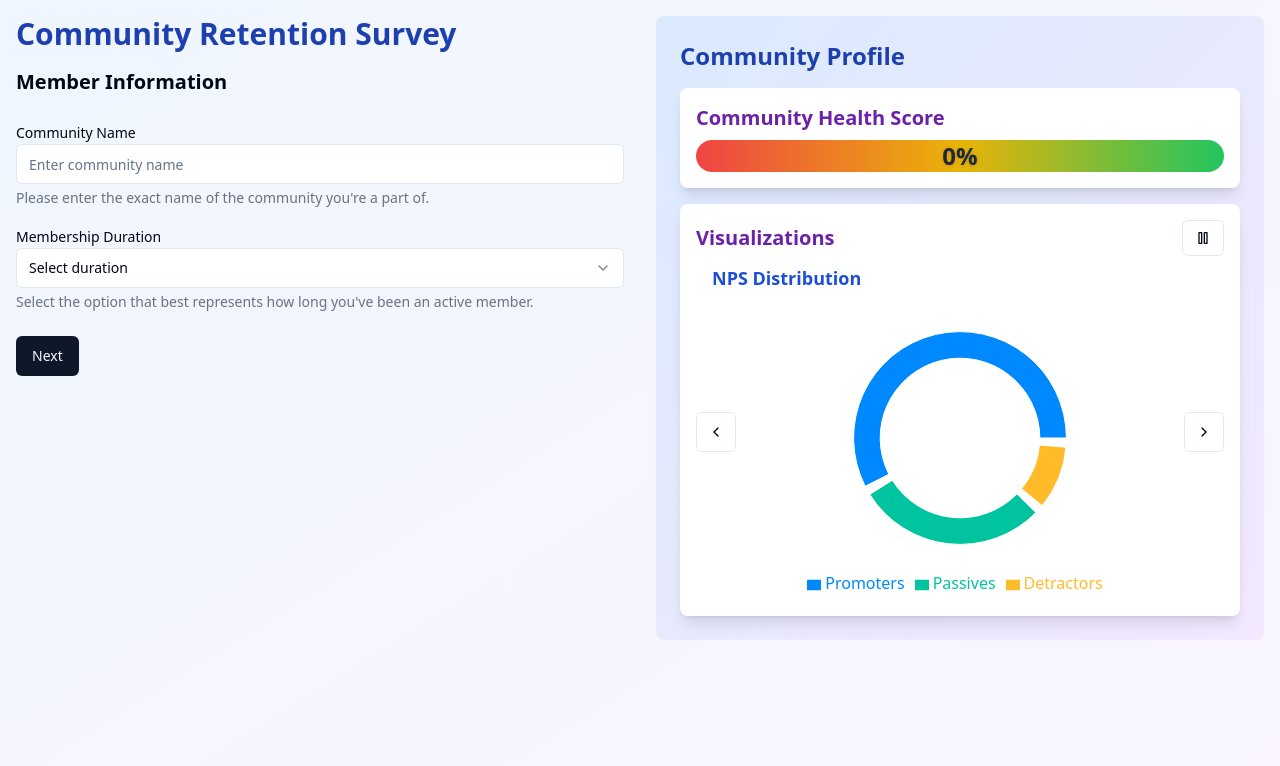
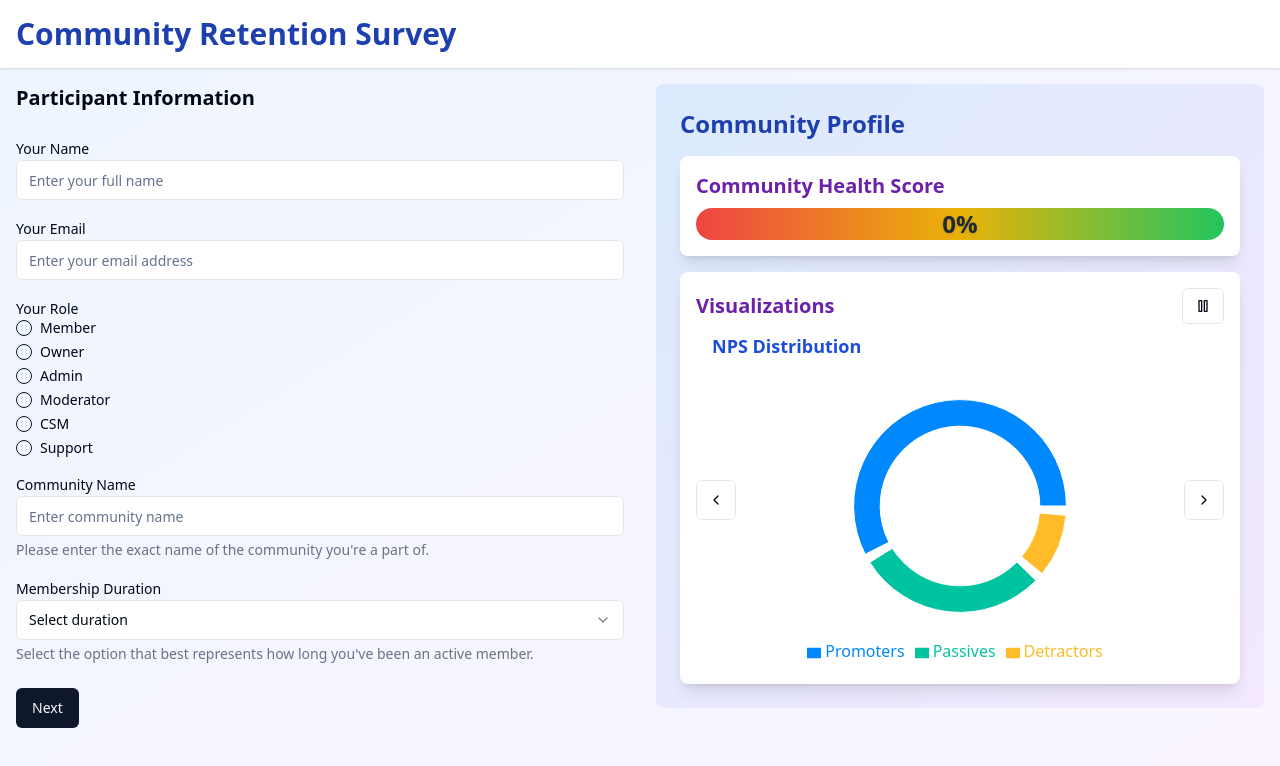
Before and after one commit to GPT-Engineer-App/community-journey-map, a React (Vite) app: page / in a window 1280 px wide. Shown: the top 766 px of the page. Built offline with nearby package versions, Linux system fonts and the light colour scheme.

Commit message:
GPT Engineer Update [skip gpt_engineer]

```diff
--- a/src/components/SurveyForm.jsx
+++ b/src/components/SurveyForm.jsx
@@ -1,21 +1,23 @@
-import { useState } from "react";
+import { useState, useEffect } from "react";
 import { Button } from "@/components/ui/button";
 import { Input } from "@/components/ui/input";
 import { Label } from "@/components/ui/label";
 import { Select, SelectContent, SelectItem, SelectTrigger, SelectValue } from "@/components/ui/select";
 import { Slider } from "@/components/ui/slider";
-import { Checkbox } from "@/components/ui/checkbox";
 import { Textarea } from "@/components/ui/textarea";
 import { RadioGroup, RadioGroupItem } from "@/components/ui/radio-group";
+import { Checkbox } from "@/components/ui/checkbox";
 
 const SurveyForm = ({ onUpdate }) => {
   const [step, setStep] = useState(0);
   const [formData, setFormData] = useState({});
 
+  useEffect(() => {
+    onUpdate(formData);
+  }, [formData, onUpdate]);
+
   const handleInputChange = (field, value) => {
-    const newData = { ...formData, [field]: value };
-    setFormData(newData);
-    onUpdate(newData);
+    setFormData(prevData => ({ ...prevData, [field]: value }));
   };
 
   const renderStep = () => {
@@ -23,8 +25,38 @@ const SurveyForm = ({ onUpdate }) => {
       case 0:
         return (
           <>
-            <h2 className="text-xl font-semibold mb-4">Member Information</h2>
+            <h2 className="text-xl font-semibold mb-4">Participant Information</h2>
             <div className="space-y-4">
+              <div>
+                <Label htmlFor="participantName">Your Name</Label>
+                <Input
+                  id="participantName"
+                  placeholder="Enter your full name"
+                  value={formData.participantName || ""}
+                  onChange={(e) => handleInputChange("participantName", e.target.value)}
+                />
+              </div>
+              <div>
+                <Label htmlFor="participantEmail">Your Email</Label>
+                <Input
+                  id="participantEmail"
+                  type="email"
+                  placeholder="Enter your email address"
+                  value={formData.participantEmail || ""}
+                  onChange={(e) => handleInputChange("participantEmail", e.target.value)}
+                />
+              </div>
+              <div>
+                <Label>Your Role</Label>
+                <RadioGroup onValueChange={(value) => handleInputChange("participantRole", value)} value={formData.participantRole}>
+                  {["Member", "Owner", "Admin", "Moderator", "CSM", "Support"].map((role) => (
+                    <div key={role} className="flex items-center space-x-2">
+                      <RadioGroupItem value={role} id={`role-${role}`} />
+                      <Label htmlFor={`role-${role}`}>{role}</Label>
+                    </div>
+                  ))}
+                </RadioGroup>
+              </div>
               <div>
                 <Label htmlFor="communityName">Community Name</Label>
                 <Input
@@ -37,7 +69,7 @@ const SurveyForm = ({ onUpdate }) => {
               </div>
               <div>
                 <Label htmlFor="membershipDuration">Membership Duration</Label>
-                <Select onValueChange={(value) => handleInputChange("membershipDuration", value)}>
+                <Select onValueChange={(value) => handleInputChange("membershipDuration", value)} value={formData.membershipDuration}>
                   <SelectTrigger>
                     <SelectValue placeholder="Select duration" />
                   </SelectTrigger>
@@ -330,7 +362,7 @@ const SurveyForm = ({ onUpdate }) => {
         {step < 6 ? (
           <Button onClick={() => setStep(step + 1)}>Next</Button>
         ) : (
-          <Button onClick={() => console.log("Survey completed")}>Submit</Button>
+          <Button onClick={onSubmit}>Submit</Button>
         )}
       </div>
     </div>
--- a/src/pages/Index.jsx
+++ b/src/pages/Index.jsx
@@ -3,22 +3,71 @@
 import { useState } from "react";
 import SurveyForm from "../components/SurveyForm";
 import CommunityProfile from "../components/CommunityProfile";
+import { Button } from "@/components/ui/button";
+import { Share2 } from "lucide-react";
 
 const Index = () => {
   const [surveyData, setSurveyData] = useState({});
+  const [showSummary, setShowSummary] = useState(false);
 
   const handleSurveyUpdate = (newData) => {
-    setSurveyData((prevData) => ({ ...prevData, ...newData }));
+    setSurveyData(newData);
+  };
+
+  const handleSubmit = () => {
+    setShowSummary(true);
+  };
+
+  const handleShare = () => {
+    if (navigator.share) {
+      navigator.share({
+        title: 'Community Retention Survey',
+        text: 'Take our Community Retention Survey!',
+        url: window.location.href,
+      })
+        .then(() => console.log('Successful share'))
+        .catch((error) => console.log('Error sharing', error));
+    } else {
+      console.log('Web Share API not supported');
+      // Fallback behavior here (e.g., copy link to clipboard)
+    }
+  };
+
+  const renderSurveyOrSummary = () => {
+    if (showSummary) {
+      return (
+        <div className="space-y-4">
+          <h2 className="text-2xl font-bold">Survey Summary</h2>
+          {Object.entries(surveyData).map(([key, value]) => (
+            <div key={key} className="bg-white p-4 rounded-lg shadow">
+              <h3 className="font-semibold">{key}</h3>
+              <p>{value}</p>
+            </div>
+          ))}
+          <Button onClick={handleShare} className="mt-4">
+            <Share2 className="mr-2 h-4 w-4" /> Share Survey
+          </Button>
+        </div>
+      );
+    }
+    return <SurveyForm onUpdate={handleSurveyUpdate} onSubmit={handleSubmit} />;
   };
 
   return (
-    <div className="flex flex-col lg:flex-row min-h-screen bg-gradient-to-br from-blue-50 to-purple-50">
-      <div className="w-full lg:w-1/2 p-4 overflow-y-auto">
-        <h1 className="text-2xl md:text-3xl font-bold mb-4 text-blue-800">Community Retention Survey</h1>
-        <SurveyForm onUpdate={handleSurveyUpdate} />
-      </div>
-      <div className="w-full lg:w-1/2 p-4 overflow-y-auto">
-        <CommunityProfile data={surveyData} />
+    <div className="flex flex-col min-h-screen bg-gradient-to-br from-blue-50 to-purple-50">
+      <header className="bg-white shadow p-4 flex justify-between items-center">
+        <h1 className="text-2xl md:text-3xl font-bold text-blue-800">Community Retention Survey</h1>
+        {surveyData.communityName && (
+          <span className="text-lg font-semibold text-gray-600">{surveyData.communityName} - Community Profile</span>
+        )}
+      </header>
+      <div className="flex-grow flex flex-col lg:flex-row">
+        <div className="w-full lg:w-1/2 p-4 overflow-y-auto">
+          {renderSurveyOrSummary()}
+        </div>
+        <div className="w-full lg:w-1/2 p-4 overflow-y-auto">
+          <CommunityProfile data={surveyData} />
+        </div>
       </div>
     </div>
   );
```
